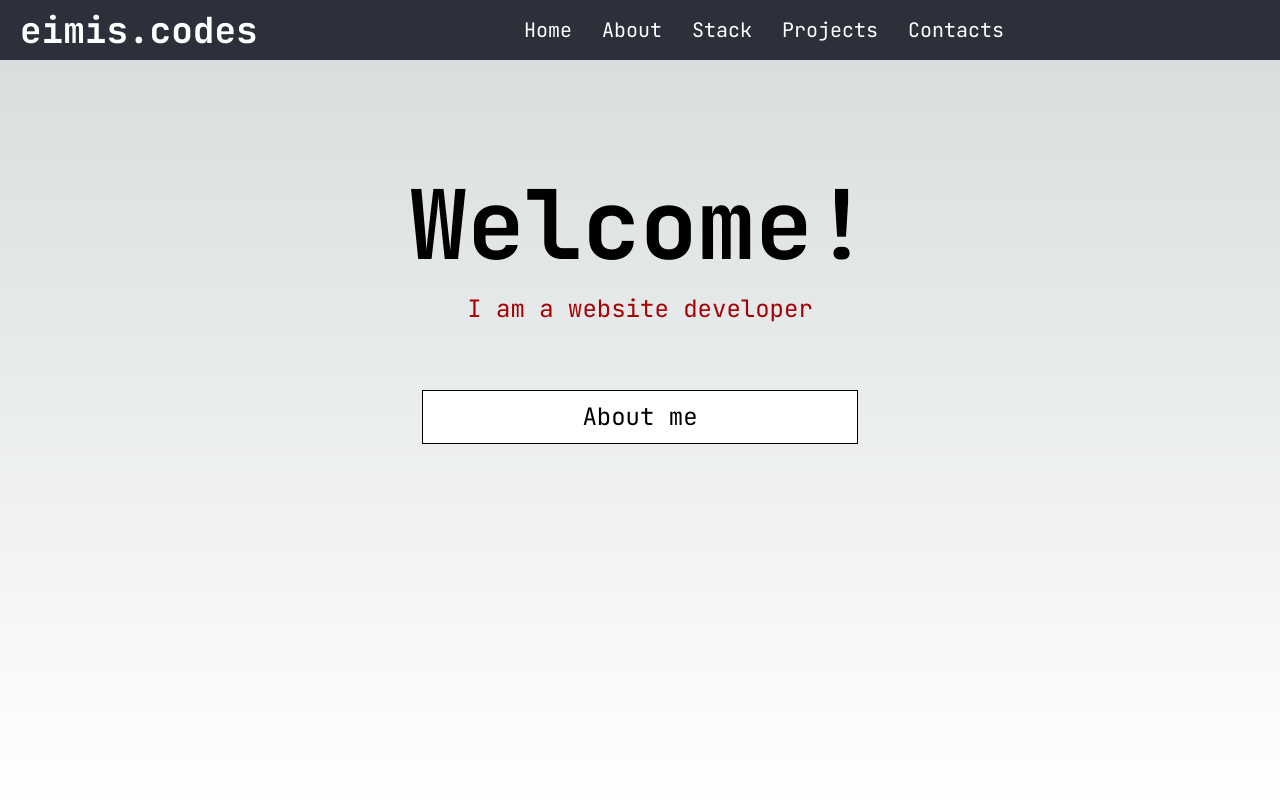
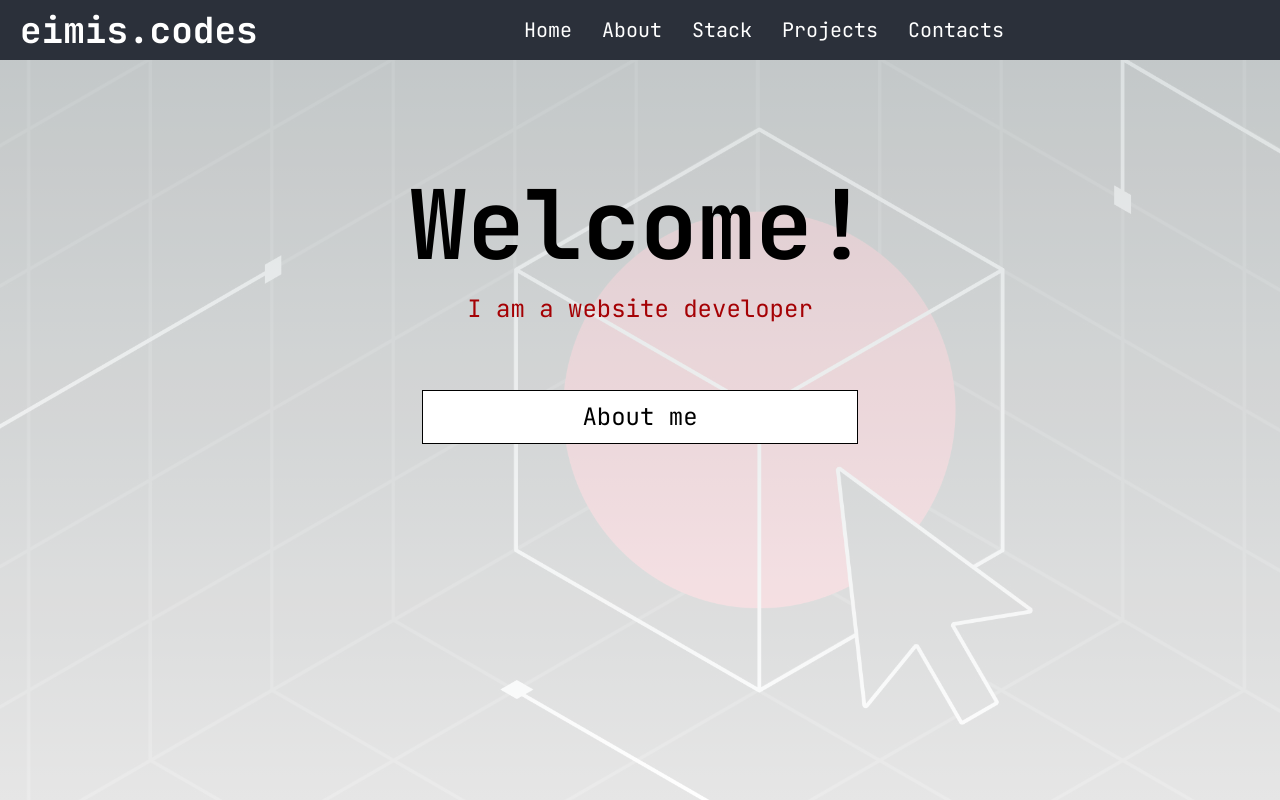
Before and after one commit to eimuciu/portfolio-v2, a Next.js app: page / in a window 1280 px wide. Built offline with nearby package versions, Linux system fonts and the light colour scheme.

Commit message:
adding background image

```diff
--- a/src/app/globals.css
+++ b/src/app/globals.css
@@ -22,6 +22,7 @@
 }
 
 body {
+  position: relative;
   color: rgb(var(--foreground-rgb));
   background: linear-gradient(
       to bottom,
@@ -29,6 +30,22 @@ body {
       rgb(var(--background-end-rgb))
     )
     rgb(var(--background-start-rgb));
+    z-index: 2;
+}
+
+body::after {
+  content: '';
+  position: absolute;
+  background-image: url('../../public/images/triangles2.jpg');
+  background-repeat: no-repeat;
+  background-attachment: fixed;
+  background-size: cover;
+  opacity: 0.1;
+  z-index: -1;
+  width: 100%;
+  height: 100%;
+  top: 0;
+  left: 0;
 }
 
 @layer utilities {
```
Also changed, not shown: public/images/triangles.jpg (added), public/images/triangles2.jpg (added).
